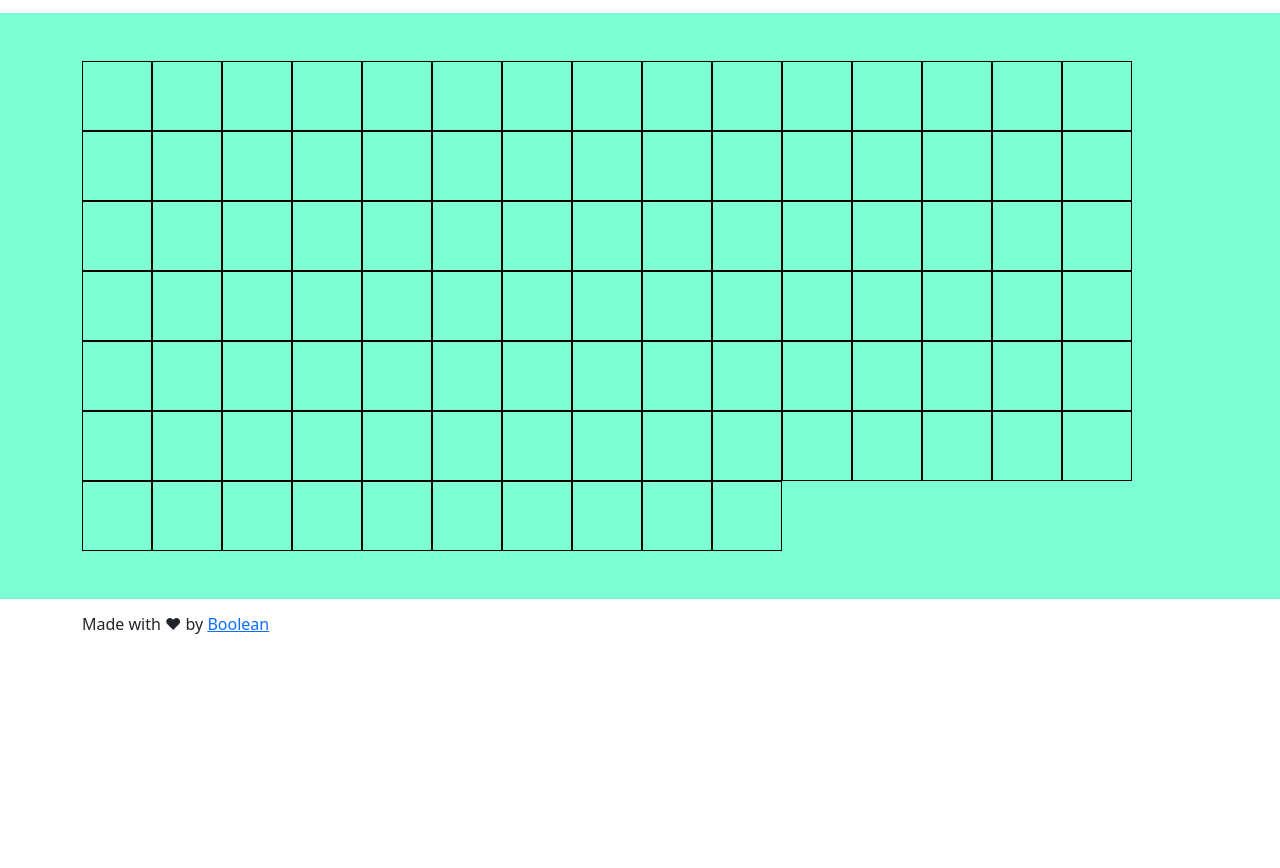
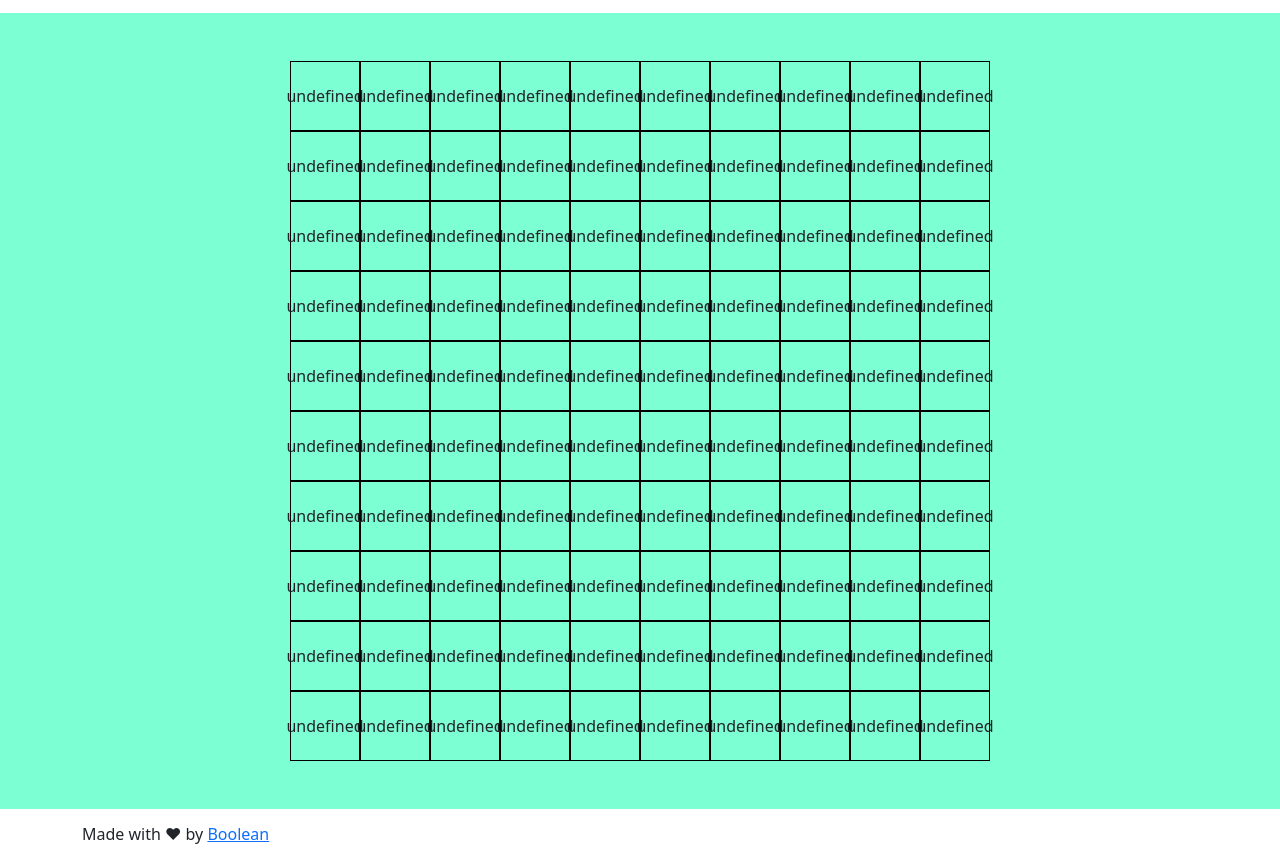
Before and after one commit to meta-ela/js-campominato-grid, a plain HTML site: page index.html in a window 1280 px wide. Shown: the part 69-937 px from the top of the page. Before the commit the page ends 800 px from the top, so only its background shows below. Drawn offline with nearby package versions, Linux system fonts and the light colour scheme.

Commit message:
forgot to push

```diff
--- a/css/style.css
+++ b/css/style.css
@@ -1,5 +1,6 @@
 :root {
     --bg-color: #7cffd2;
+    --bg-cell-color: #6495f1;
 
     --cell-size: 70px;
 }
@@ -12,4 +13,12 @@ main {
     width: var(--cell-size);
     height: var(--cell-size);
     border: 1px solid black;
+    display: flex;
+    justify-content: center;
+    align-items: center;
 }
+
+.grid_container .cell_clicked {
+    background-color: var(--bg-cell-color);
+    color: white;
+}
--- a/js/app.js
+++ b/js/app.js
@@ -2,6 +2,18 @@
 Generare una griglia di gioco quadrata ,
 in cui ogni cella contiene un numero incrementale tra quelli compresi tra 1 e 100
 Quando l’utente clicca su ogni cella, la cella cliccata si colora di azzurro.
+
+Bonus
+L’utente indica un livello di difficoltà in base al quale viene generata una griglia di gioco quadrata, in cui ogni cella contiene un numero tra quelli compresi in un range:
+con difficoltà 1 => tra 1 e 100
+con difficoltà 2 => tra 1 e 81
+con difficoltà 3 => tra 1 e 49
+Quando l’utente clicca su ogni cella, la cella cliccata si colora di azzurro.
+
+
+con difficoltà 1 => tra 1 e 100 -------- (10 x 10)
+con difficoltà 2 => tra 1 e 81  --------- (9 x 9)
+con difficoltà 3 => tra 1 e 49 -----------(7 x 7)
 
 - creare griglia di celle quadrate (x =  y)
 - ciclo for per 100 celle
@@ -13,20 +25,50 @@ Quando l’utente clicca su ogni cella, la cella cliccata si colora di azzurro.
 // variabile globale per recuperare classe html che conterrà la griglia
 const gridContainer = document.querySelector(".grid_container");
 
+// funzione per generare i numeri
+function generateNumbers() {
+    for(let i = 1; i <= 100; i++){
+        console.log(i);
+    }
+}
+generateNumbers();
+
+
 // funzione per generare la griglia da 1 a 100
-function createGrid() {
-    const cellsGrid = 100;
+function createGrid(xCells, yCells) {
+    const cellsGrid = xCells * yCells;
+    console.log(cellsGrid);
+    gridContainer.style.width = `calc(var(--cell-size) * ${xCells})`;
 
+
+    /* const cellsGrid = 100;
     console.log(cellsGrid);
+    gridContainer.style.width = `calc(var(--cell-size) * 10)`; */
 
     for (let i = 1; i <= cellsGrid; i++) {
+
+        const numberGenerator = generateNumbers();
+
         const cell = document.createElement("div");
         // aggiunge alla variabile cell la classe cell con gli stili necessari
         cell.classList.add("cell");
+
+
+        cell.innerHTML = `<span>${numberGenerator}</span>`;
+
+        cell.addEventListener("click", function() {
+            // this = cell
+            // this.innerText prende il testo all'interno
+            console.log("cliccato", this.innerText);
+            this.classList.add("cell_clicked");
+        })
+
         gridContainer.append(cell);
     }
 
 
 }
 
-createGrid();
+createGrid(10, 10);
+// createGrid(9, 9);
+// createGrid(7, 7);
```
